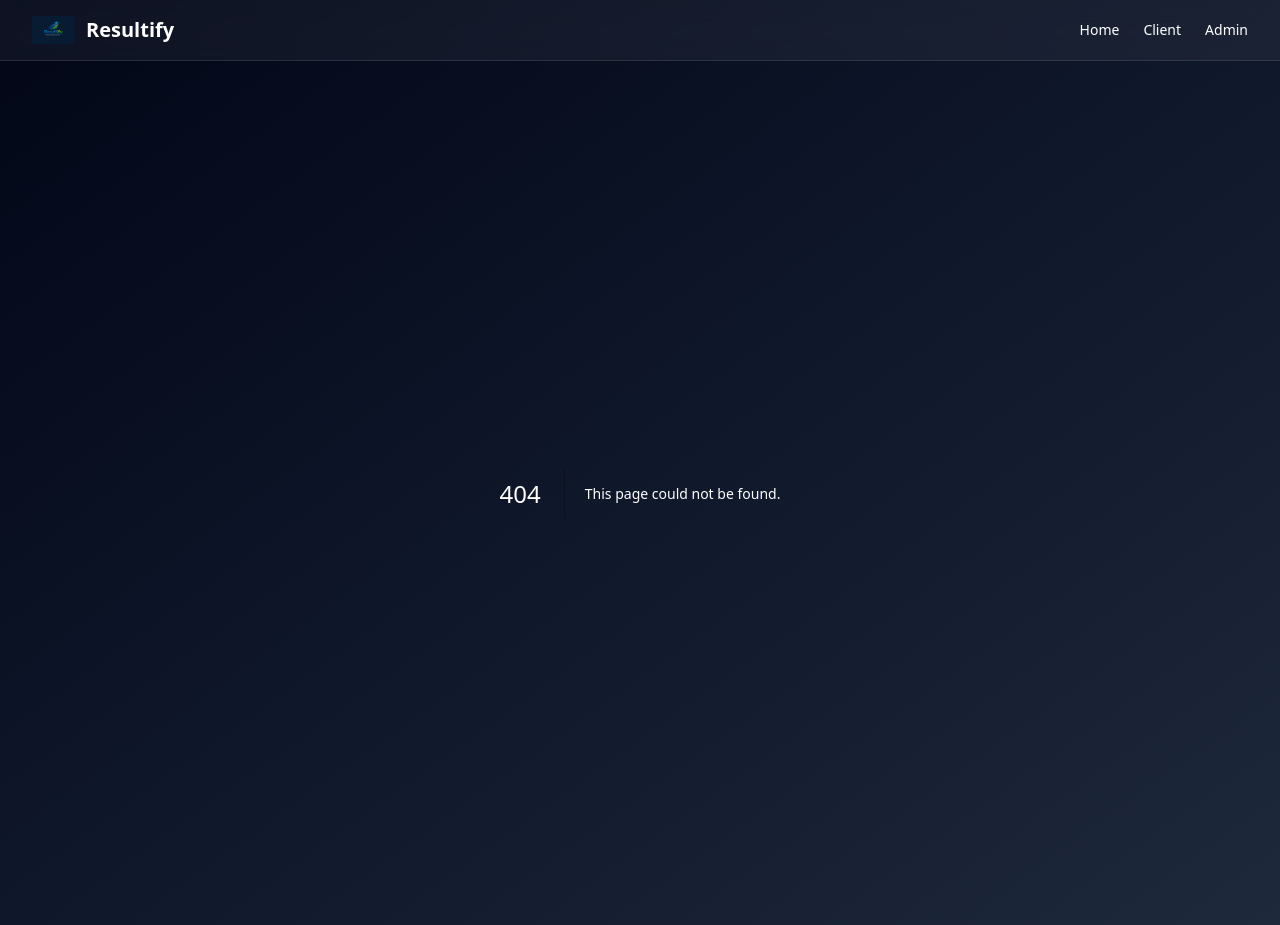
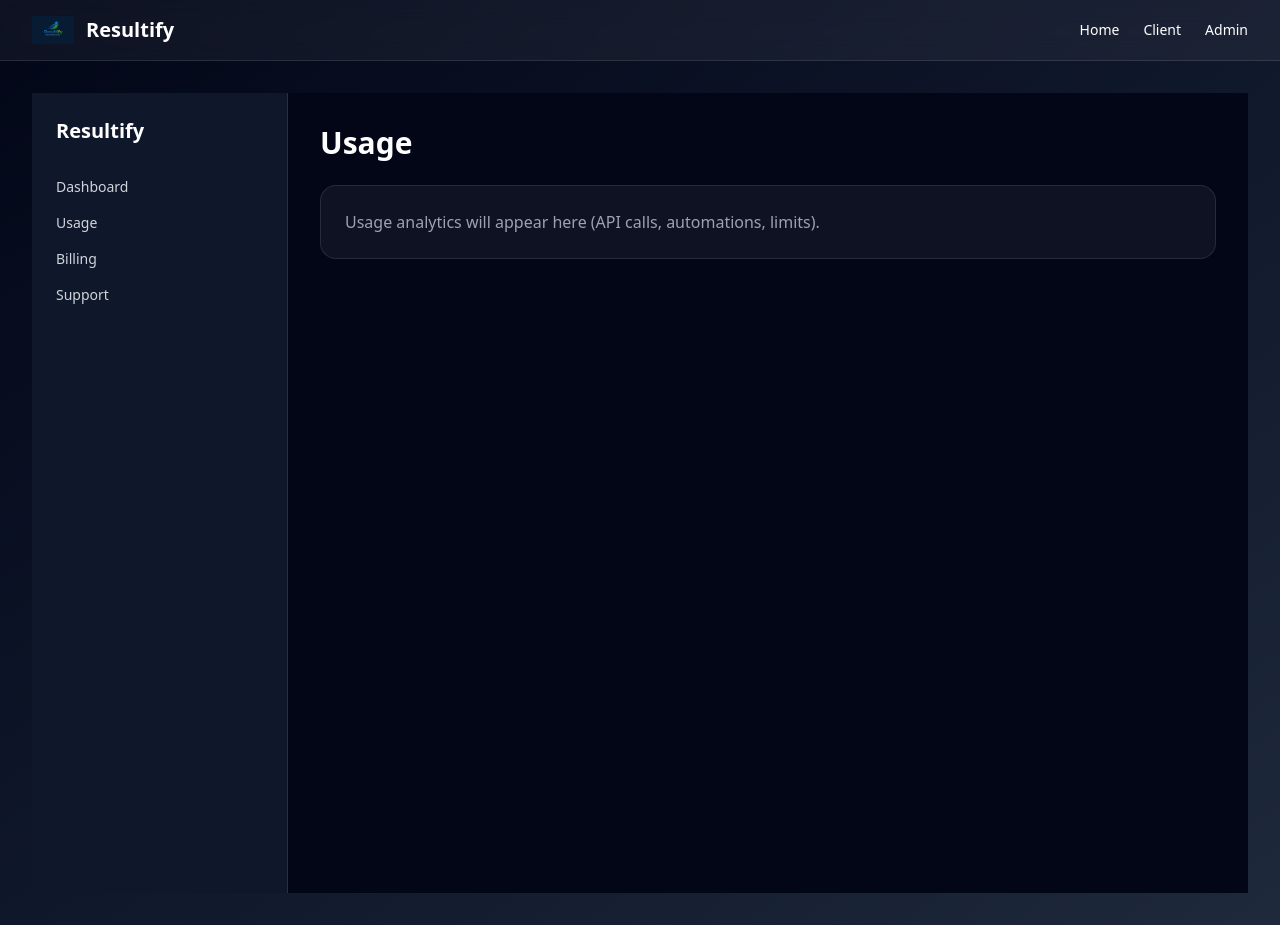
Before and after one commit to chetanshrm83/resultifytechnologies, a Next.js app: page /client/usage in a window 1280 px wide. Before the commit this address had no page. Built offline with nearby package versions, Linux system fonts and the light colour scheme.

Commit message:
Create page.tsx

```diff
--- /dev/null
+++ b/app/client/usage/page.tsx
@@ -0,0 +1,15 @@
+"use client";
+
+export default function UsagePage() {
+  return (
+    <div className="max-w-6xl mx-auto">
+      <h1 className="text-3xl font-semibold mb-6">Usage</h1>
+
+      <div className="rounded-2xl p-6 bg-white/5 border border-white/10">
+        <p className="text-gray-400">
+          Usage analytics will appear here (API calls, automations, limits).
+        </p>
+      </div>
+    </div>
+  );
+}
```
